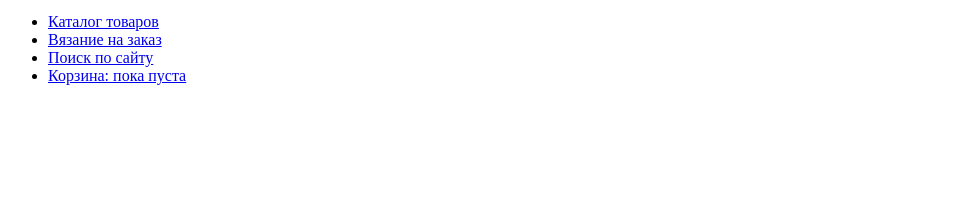
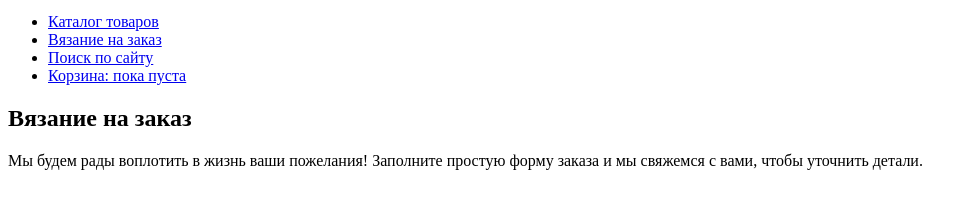
Before and after one commit to foremna/340827-mishka, a website: page source/form.html in a window 1280 px wide. Shown: the part 86-294 px from the top of the page, without its empty margins (0-973 px from the left). Drawn offline with Linux system fonts and the light colour scheme.

Commit message:
Добавляет блок 'Вязание на заказ'

```diff
--- a/source/form.html
+++ b/source/form.html
@@ -31,5 +31,26 @@
       </nav>
     </header>
 
+    <main class="page-main-form">
+
+      <section class="content-knitting">
+        <div class="content-knitting__wrapper">
+          <h2 class="content-knitting__knitt-order">Вязание на заказ</h2>
+        </div>
+      </section>
+
+      <section class="orders">
+        <p class="orders__desc">Мы будем рады воплотить в жизнь ваши пожелания! Заполните простую форму заказа и мы свяжемся с вами, чтобы уточнить детали.</p>
+
+        <div class="orders__form-orders form-order">
+          <form action="https://echo.htmlacademy.ru" method="get" class="form-order__forms forms-orders">
+
+            <div class="forms-orders__wrapper checkouts-type"></div>
+
+          </form>
+        </div>
+      </section>
+
+    </main>
   </body>
 </html>
```
